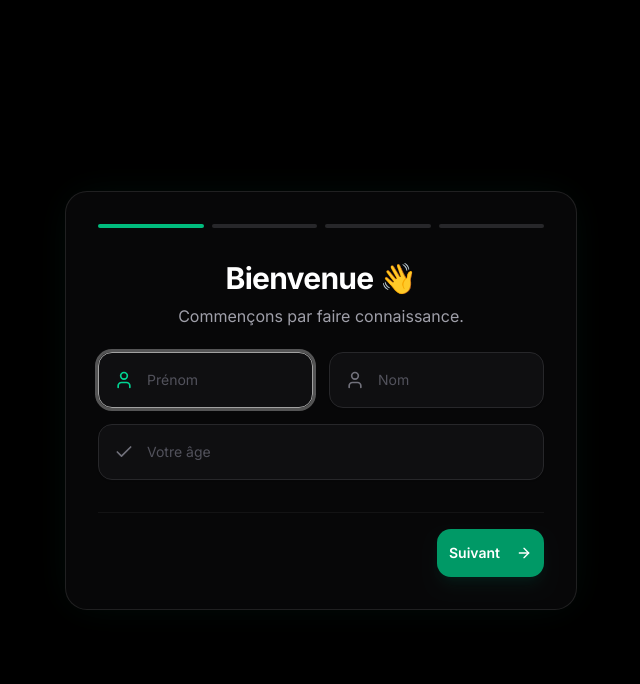
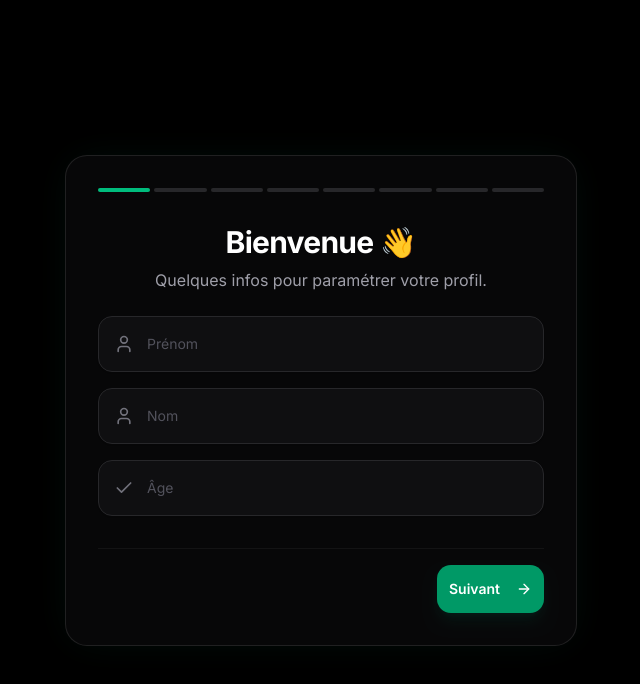
Before and after one commit to QuentinPatrim/immotech, a Next.js app: page / in a window 1280 px wide. Shown: the top 684 px of the page, without its empty margins (319-959 px from the left). Built offline with nearby package versions, Linux system fonts and the light colour scheme.

Commit message:
Fix couleurs inversées Slider

```diff
--- a/components/OnboardingWizard.tsx
+++ b/components/OnboardingWizard.tsx
@@ -1,8 +1,8 @@
 "use client";
 
-import { useState, useEffect } from "react";
+import { useState } from "react";
 import { motion, AnimatePresence } from "framer-motion";
-import { ArrowRight, Check, User, Wallet, Building2, TrendingUp, Bitcoin, PiggyBank, Briefcase, CreditCard } from "lucide-react";
+import { ArrowRight, Check, User, Building2, TrendingUp, Bitcoin, PiggyBank, Briefcase, Home, ShoppingCart, Car, Coffee } from "lucide-react";
 import { Button } from "@/components/ui/button";
 import { Input } from "@/components/ui/input";
 import { triggerHaptic } from "@/lib/haptics";
@@ -11,33 +11,57 @@ interface OnboardingProps {
   onFinish: () => void;
 }
 
+// --- CORRECTION DU BUG CLAVIER ---
+// Le composant doit être défini À L'EXTÉRIEUR de la fonction principale
+const PremiumInput = ({ value, onChange, placeholder, icon: Icon, type = "text", autoFocus = false, onEnter }: any) => (
+  <div className="group relative transition-all duration-300 w-full">
+    <div className="absolute left-4 top-1/2 -translate-y-1/2 text-zinc-500 group-focus-within:text-emerald-400 transition-colors">
+      <Icon size={20} />
+    </div>
+    <Input
+      autoFocus={autoFocus}
+      type={type}
+      value={value === 0 ? "" : value} // Affiche vide si 0 pour éviter de devoir effacer
+      onChange={onChange}
+      onKeyDown={(e) => { if (e.key === "Enter" && onEnter) onEnter(); }}
+      placeholder={placeholder}
+      className="pl-12 h-14 bg-zinc-900/50 border-zinc-800 text-white text-lg placeholder:text-zinc-600 focus:ring-emerald-500/50 focus:border-emerald-500 rounded-xl transition-all [appearance:textfield] [&::-webkit-outer-spin-button]:appearance-none [&::-webkit-inner-spin-button]:appearance-none"
+    />
+  </div>
+);
+
 export default function OnboardingWizard({ onFinish }: OnboardingProps) {
+  // 0: Identité, 1: Patrimoine, 2: Revenus, 3: Loyer, 4: Courses, 5: Transport, 6: Loisirs, 7: Fin
   const [step, setStep] = useState(0);
 
   // DATA STATES
   const [identity, setIdentity] = useState({ firstName: "", lastName: "", age: "" });
   const [assets, setAssets] = useState({ realEstate: "", stocks: "", crypto: "", cash: "" });
-  const [budget, setBudget] = useState({ income: "", expenses: "" });
+  const [income, setIncome] = useState("");
 
-  // CSS pour cacher les flèches des inputs nombres
-  const noSpinnerClass = "[appearance:textfield] [&::-webkit-outer-spin-button]:appearance-none [&::-webkit-inner-spin-button]:appearance-none";
+  // Dépenses détaillées
+  const [expenses, setExpenses] = useState({
+    housing: "",    // Loyer / Crédit
+    food: "",       // Courses
+    transport: "",  // Essence / Metro
+    leisure: ""     // Abos / Sorties
+  });
 
   const handleNext = () => {
     triggerHaptic("light");
     setStep((prev) => prev + 1);
   };
 
-  const handleKeyDown = (e: React.KeyboardEvent) => {
-    if (e.key === "Enter") {
-        // Validation simple : on avance si ce n'est pas la dernière étape
-        if (step < 3) handleNext();
-        else handleFinish();
-    }
-  };
-
   const handleFinish = () => {
     triggerHaptic("success");
-    // Sauvegarde globale
+
+    // Calcul du total des dépenses
+    const totalExpenses =
+      (parseFloat(expenses.housing) || 0) +
+      (parseFloat(expenses.food) || 0) +
+      (parseFloat(expenses.transport) || 0) +
+      (parseFloat(expenses.leisure) || 0);
+
     const userData = {
       identity,
       assets: {
@@ -47,42 +71,38 @@ export default function OnboardingWizard({ onFinish }: OnboardingProps) {
         cash: parseFloat(assets.cash) || 0,
       },
       budget: {
-        income: parseFloat(budget.income) || 0,
-        expenses: parseFloat(budget.expenses) || 0,
+        income: parseFloat(income) || 0,
+        expenses: totalExpenses, // On stocke le total pour le dashboard simple
+        details: expenses // On garde le détail pour plus tard
       },
       onboardingComplete: true
     };
 
     localStorage.setItem("userProfile", JSON.stringify(userData));
-    localStorage.setItem("myBudget", JSON.stringify({ // Compatibilité avec l'ancien système
+    localStorage.setItem("myBudget", JSON.stringify({
         income: userData.budget.income,
-        expenses: [{ id: "1", name: "Charges Globales", amount: userData.budget.expenses }]
+        expenses: [
+            { id: "1", name: "Logement", amount: parseFloat(expenses.housing) || 0 },
+            { id: "2", name: "Alimentation", amount: parseFloat(expenses.food) || 0 },
+            { id: "3", name: "Transport", amount: parseFloat(expenses.transport) || 0 },
+            { id: "4", name: "Loisirs & Abos", amount: parseFloat(expenses.leisure) || 0 },
+        ]
     }));
 
     onFinish();
   };
 
-  // Composant pour les Inputs "Premium"
-  const PremiumInput = ({ value, onChange, placeholder, icon: Icon, type = "text", autoFocus = false }: any) => (
-    <div className="group relative transition-all duration-300">
-      <div className="absolute left-4 top-1/2 -translate-y-1/2 text-zinc-500 group-focus-within:text-emerald-400 transition-colors">
-        <Icon size={20} />
-      </div>
-      <Input
-        autoFocus={autoFocus}
-        type={type}
-        value={value}
-        onChange={onChange}
-        onKeyDown={handleKeyDown}
-        placeholder={placeholder}
-        className={`pl-12 h-14 bg-zinc-900/50 border-zinc-800 text-white text-lg placeholder:text-zinc-600 focus:ring-emerald-500/50 focus:border-emerald-500 rounded-xl transition-all ${type === 'number' ? noSpinnerClass : ''}`}
-      />
-    </div>
-  );
+  // Titres dynamiques selon l'étape
+  const getStepTitle = () => {
+    if (step === 3) return "Logement 🏠";
+    if (step === 4) return "Alimentation 🛒";
+    if (step === 5) return "Transport 🚗";
+    if (step === 6) return "Loisirs & Abos 🍿";
+    return "Vos Dépenses";
+  };
 
   return (
     <div className="fixed inset-0 z-50 flex items-center justify-center p-4 bg-black">
-      {/* Background Ambient */}
       <div className="absolute inset-0 bg-[radial-gradient(circle_at_top_right,_var(--tw-gradient-stops))] from-emerald-900/20 via-black to-black" />
 
       <motion.div
@@ -90,15 +110,16 @@ export default function OnboardingWizard({ onFinish }: OnboardingProps) {
         animate={{ opacity: 1, y: 0 }}
         className="w-full max-w-lg relative z-10"
       >
-        <div className="bg-zinc-950/80 backdrop-blur-xl border border-white/10 rounded-3xl p-8 shadow-[0_0_40px_-10px_rgba(16,185,129,0.1)]">
+        <div className="bg-zinc-950/80 backdrop-blur-xl border border-white/10 rounded-3xl p-6 md:p-8 shadow-[0_0_40px_-10px_rgba(16,185,129,0.1)] min-h-[400px] flex flex-col">
 
-          {/* PROGRESS BAR */}
-          <div className="flex gap-2 mb-8">
-            {[0, 1, 2, 3].map((s) => (
-              <div key={s} className={`h-1 flex-1 rounded-full transition-all duration-500 ${s <= step ? "bg-emerald-500" : "bg-zinc-800"}`} />
+          {/* BARRE DE PROGRESSION */}
+          <div className="flex gap-1 mb-8">
+            {[0, 1, 2, 3, 4, 5, 6, 7].map((s) => (
+              <div key={s} className={`h-1 flex-1 rounded-full transition-all duration-300 ${s <= step ? "bg-emerald-500" : "bg-zinc-800"}`} />
             ))}
           </div>
 
+          <div className="flex-1 flex flex-col justify-center">
           <AnimatePresence mode="wait">
 
             {/* ETAPE 0 : IDENTITÉ */}
@@ -106,32 +127,12 @@ export default function OnboardingWizard({ onFinish }: OnboardingProps) {
               <motion.div key="step0" initial={{ opacity: 0, x: 20 }} animate={{ opacity: 1, x: 0 }} exit={{ opacity: 0, x: -20 }} className="space-y-6">
                 <div className="text-center space-y-2">
                   <h2 className="text-3xl font-bold text-white tracking-tight">Bienvenue 👋</h2>
-                  <p className="text-zinc-400">Commençons par faire connaissance.</p>
+                  <p className="text-zinc-400">Quelques infos pour paramétrer votre profil.</p>
                 </div>
-
                 <div className="space-y-4">
-                  <div className="grid grid-cols-2 gap-4">
-                    <PremiumInput
-                        autoFocus
-                        icon={User}
-                        placeholder="Prénom"
-                        value={identity.firstName}
-                        onChange={(e: any) => setIdentity({...identity, firstName: e.target.value})}
-                    />
-                    <PremiumInput
-                        icon={User}
-                        placeholder="Nom"
-                        value={identity.lastName}
-                        onChange={(e: any) => setIdentity({...identity, lastName: e.target.value})}
-                    />
-                  </div>
-                  <PremiumInput
-                    type="number"
-                    icon={Check}
-                    placeholder="Votre âge"
-                    value={identity.age}
-                    onChange={(e: any) => setIdentity({...identity, age: e.target.value})}
-                  />
+                    <PremiumInput icon={User} placeholder="Prénom" value={identity.firstName} onChange={(e: any) => setIdentity({...identity, firstName: e.target.value})} />
+                    <PremiumInput icon={User} placeholder="Nom" value={identity.lastName} onChange={(e: any) => setIdentity({...identity, lastName: e.target.value})} />
+                    <PremiumInput type="number" icon={Check} placeholder="Âge" value={identity.age} onChange={(e: any) => setIdentity({...identity, age: e.target.value})} onEnter={handleNext} />
                 </div>
               </motion.div>
             )}
@@ -141,66 +142,73 @@ export default function OnboardingWizard({ onFinish }: OnboardingProps) {
               <motion.div key="step1" initial={{ opacity: 0, x: 20 }} animate={{ opacity: 1, x: 0 }} exit={{ opacity: 0, x: -20 }} className="space-y-6">
                 <div className="text-center space-y-2">
                   <h2 className="text-2xl font-bold text-white">Votre Patrimoine 🏛️</h2>
-                  <p className="text-zinc-400">Estimez la valeur actuelle de vos actifs.</p>
+                  <p className="text-zinc-400">Estimation de vos actifs actuels.</p>
                 </div>
-
                 <div className="space-y-3">
-                  <PremiumInput type="number" icon={Building2} placeholder="Immobilier (Estimation)" value={assets.realEstate} onChange={(e: any) => setAssets({...assets, realEstate: e.target.value})} />
-                  <PremiumInput type="number" icon={TrendingUp} placeholder="Bourse (PEA, CTO...)" value={assets.stocks} onChange={(e: any) => setAssets({...assets, stocks: e.target.value})} />
-                  <PremiumInput type="number" icon={Bitcoin} placeholder="Cryptomonnaies" value={assets.crypto} onChange={(e: any) => setAssets({...assets, crypto: e.target.value})} />
-                  <PremiumInput type="number" icon={PiggyBank} placeholder="Épargne & Cash" value={assets.cash} onChange={(e: any) => setAssets({...assets, cash: e.target.value})} />
+                  <PremiumInput type="number" icon={Building2} placeholder="Immobilier" value={assets.realEstate} onChange={(e: any) => setAssets({...assets, realEstate: e.target.value})} />
+                  <PremiumInput type="number" icon={TrendingUp} placeholder="Bourse" value={assets.stocks} onChange={(e: any) => setAssets({...assets, stocks: e.target.value})} />
+                  <PremiumInput type="number" icon={Bitcoin} placeholder="Crypto" value={assets.crypto} onChange={(e: any) => setAssets({...assets, crypto: e.target.value})} />
+                  <PremiumInput type="number" icon={PiggyBank} placeholder="Cash / Épargne" value={assets.cash} onChange={(e: any) => setAssets({...assets, cash: e.target.value})} onEnter={handleNext} />
                 </div>
               </motion.div>
             )}
 
-            {/* ETAPE 2 : BUDGET */}
+            {/* ETAPE 2 : REVENUS */}
             {step === 2 && (
               <motion.div key="step2" initial={{ opacity: 0, x: 20 }} animate={{ opacity: 1, x: 0 }} exit={{ opacity: 0, x: -20 }} className="space-y-6">
                  <div className="text-center space-y-2">
-                  <h2 className="text-2xl font-bold text-white">Vos Flux Mensuels 💸</h2>
-                  <p className="text-zinc-400">Pour calculer votre capacité d'épargne.</p>
+                  <h2 className="text-2xl font-bold text-white">Vos Revenus 💸</h2>
+                  <p className="text-zinc-400">Salaire Net Mensuel (avant impôt).</p>
                 </div>
-
-                <div className="space-y-4">
-                    <div className="space-y-2">
-                        <label className="text-xs font-bold text-emerald-400 uppercase tracking-wider ml-1">Entrées</label>
-                        <PremiumInput autoFocus type="number" icon={Briefcase} placeholder="Revenus Nets Mensuels" value={budget.income} onChange={(e: any) => setBudget({...budget, income: e.target.value})} />
-                    </div>
-
-                    <div className="space-y-2">
-                        <label className="text-xs font-bold text-red-400 uppercase tracking-wider ml-1">Sorties</label>
-                        <PremiumInput type="number" icon={CreditCard} placeholder="Total Dépenses Fixes" value={budget.expenses} onChange={(e: any) => setBudget({...budget, expenses: e.target.value})} />
-                    </div>
+                <div className="space-y-4 py-4">
+                    <PremiumInput autoFocus type="number" icon={Briefcase} placeholder="Montant Net Mensuel" value={income} onChange={(e: any) => setIncome(e.target.value)} onEnter={handleNext} />
                 </div>
               </motion.div>
             )}
 
-             {/* ETAPE 3 : FINISH */}
-             {step === 3 && (
-              <motion.div key="step3" initial={{ opacity: 0, scale: 0.9 }} animate={{ opacity: 1, scale: 1 }} className="text-center py-8 space-y-6">
+            {/* ETAPES DEPENSES (3, 4, 5, 6) */}
+            {[3, 4, 5, 6].includes(step) && (
+                <motion.div key={`step${step}`} initial={{ opacity: 0, x: 50 }} animate={{ opacity: 1, x: 0 }} exit={{ opacity: 0, x: -50 }} className="space-y-6">
+                    <div className="text-center space-y-2">
+                        <h2 className="text-2xl font-bold text-white">{getStepTitle()}</h2>
+                        <p className="text-zinc-400">Estimation mensuelle.</p>
+                    </div>
+                    <div className="space-y-4 py-4">
+                        {step === 3 && <PremiumInput autoFocus type="number" icon={Home} placeholder="Loyer ou Crédit" value={expenses.housing} onChange={(e: any) => setExpenses({...expenses, housing: e.target.value})} onEnter={handleNext} />}
+                        {step === 4 && <PremiumInput autoFocus type="number" icon={ShoppingCart} placeholder="Supermarché & Repas" value={expenses.food} onChange={(e: any) => setExpenses({...expenses, food: e.target.value})} onEnter={handleNext} />}
+                        {step === 5 && <PremiumInput autoFocus type="number" icon={Car} placeholder="Essence, Transport, Assurance" value={expenses.transport} onChange={(e: any) => setExpenses({...expenses, transport: e.target.value})} onEnter={handleNext} />}
+                        {step === 6 && <PremiumInput autoFocus type="number" icon={Coffee} placeholder="Netflix, Sport, Sorties..." value={expenses.leisure} onChange={(e: any) => setExpenses({...expenses, leisure: e.target.value})} onEnter={handleNext} />}
+                    </div>
+                </motion.div>
+            )}
+
+             {/* ETAPE 7 : FINISH */}
+             {step === 7 && (
+              <motion.div key="step7" initial={{ opacity: 0, scale: 0.9 }} animate={{ opacity: 1, scale: 1 }} className="text-center py-4 space-y-6">
                 <div className="w-24 h-24 bg-emerald-500 rounded-full flex items-center justify-center mx-auto shadow-[0_0_30px_rgba(16,185,129,0.4)]">
                     <Check size={40} className="text-black font-bold" />
                 </div>
                 <div>
-                    <h2 className="text-3xl font-bold text-white">Tout est prêt !</h2>
-                    <p className="text-zinc-400 mt-2">Votre tableau de bord a été configuré avec succès.</p>
+                    <h2 className="text-3xl font-bold text-white">Profil Configuré !</h2>
+                    <p className="text-zinc-400 mt-2">Votre tableau de bord est prêt.</p>
                 </div>
                 <Button onClick={handleFinish} className="w-full bg-white text-black hover:bg-zinc-200 font-bold h-14 rounded-xl text-lg mt-4">
-                    Accéder à mon Dashboard
+                    Accéder à Immotech
                 </Button>
               </motion.div>
             )}
 
           </AnimatePresence>
+          </div>
 
           {/* NAVIGATION BUTTONS */}
-          {step < 3 && (
+          {step < 7 && (
             <div className="mt-8 pt-4 border-t border-white/5 flex justify-end">
                 <Button
                     onClick={handleNext}
-                    className="bg-emerald-600 hover:bg-emerald-500 text-white px-8 h-12 rounded-xl font-semibold shadow-lg shadow-emerald-900/20"
+                    className="bg-emerald-600 hover:bg-emerald-500 text-white px-8 h-12 rounded-xl font-semibold shadow-lg shadow-emerald-900/20 w-full md:w-auto"
                 >
-                    {step === 2 ? "Terminer" : "Suivant"} <ArrowRight size={18} className="ml-2" />
+                    Suivant <ArrowRight size={18} className="ml-2" />
                 </Button>
             </div>
           )}
--- a/components/ui/slider.tsx
+++ b/components/ui/slider.tsx
@@ -5,59 +5,28 @@ import * as SliderPrimitive from "@radix-ui/react-slider"
 
 import { cn } from "@/lib/utils"
 
-function Slider({
-  className,
-  defaultValue,
-  value,
-  min = 0,
-  max = 100,
-  ...props
-}: React.ComponentProps<typeof SliderPrimitive.Root>) {
-  const _values = React.useMemo(
-    () =>
-      Array.isArray(value)
-        ? value
-        : Array.isArray(defaultValue)
-          ? defaultValue
-          : [min, max],
-    [value, defaultValue, min, max]
-  )
-
-  return (
+const Slider = React.forwardRef<
+  React.ElementRef<typeof SliderPrimitive.Root>,
+  React.ComponentPropsWithoutRef<typeof SliderPrimitive.Root>
+>(({ className, ...props }, ref) => (
   <SliderPrimitive.Root
-      data-slot="slider"
-      defaultValue={defaultValue}
-      value={value}
-      min={min}
-      max={max}
+    ref={ref}
     className={cn(
-        "relative flex w-full touch-none items-center select-none data-[disabled]:opacity-50 data-[orientation=vertical]:h-full data-[orientation=vertical]:min-h-44 data-[orientation=vertical]:w-auto data-[orientation=vertical]:flex-col",
+      "relative flex w-full touch-none select-none items-center",
       className
     )}
     {...props}
   >
-      <SliderPrimitive.Track
-        data-slot="slider-track"
-        className={cn(
-          "bg-muted relative grow overflow-hidden rounded-full data-[orientation=horizontal]:h-1.5 data-[orientation=horizontal]:w-full data-[orientation=vertical]:h-full data-[orientation=vertical]:w-1.5"
-        )}
-      >
-        <SliderPrimitive.Range
-          data-slot="slider-range"
-          className={cn(
-            "bg-primary absolute data-[orientation=horizontal]:h-full data-[orientation=vertical]:w-full"
-          )}
-        />
+    {/* TRACK (La barre totale / fond vide) : Doit être FONCÉE (Gris sombre) */}
+    <SliderPrimitive.Track className="relative h-2 w-full grow overflow-hidden rounded-full bg-zinc-800">
+      {/* RANGE (La partie remplie à gauche) : Doit être CLAIRE (Blanc) */}
+      <SliderPrimitive.Range className="absolute h-full bg-white" />
     </SliderPrimitive.Track>
-      {Array.from({ length: _values.length }, (_, index) => (
-        <SliderPrimitive.Thumb
-          data-slot="slider-thumb"
-          key={index}
-          className="border-primary ring-ring/50 block size-4 shrink-0 rounded-full border bg-white shadow-sm transition-[color,box-shadow] hover:ring-4 focus-visible:ring-4 focus-visible:outline-hidden disabled:pointer-events-none disabled:opacity-50"
-        />
-      ))}
+
+    {/* LE BOUTON (Thumb) : Blanc avec bordure noire pour le contraste */}
+    <SliderPrimitive.Thumb className="block h-5 w-5 rounded-full border-2 border-primary bg-background ring-offset-background transition-colors focus-visible:outline-none focus-visible:ring-2 focus-visible:ring-ring focus-visible:ring-offset-2 disabled:pointer-events-none disabled:opacity-50 hover:scale-110 transition-transform" />
   </SliderPrimitive.Root>
-  )
-}
+))
+Slider.displayName = SliderPrimitive.Root.displayName
 
 export { Slider }
```
Lines whose indentation alone changed are shown as unchanged.
